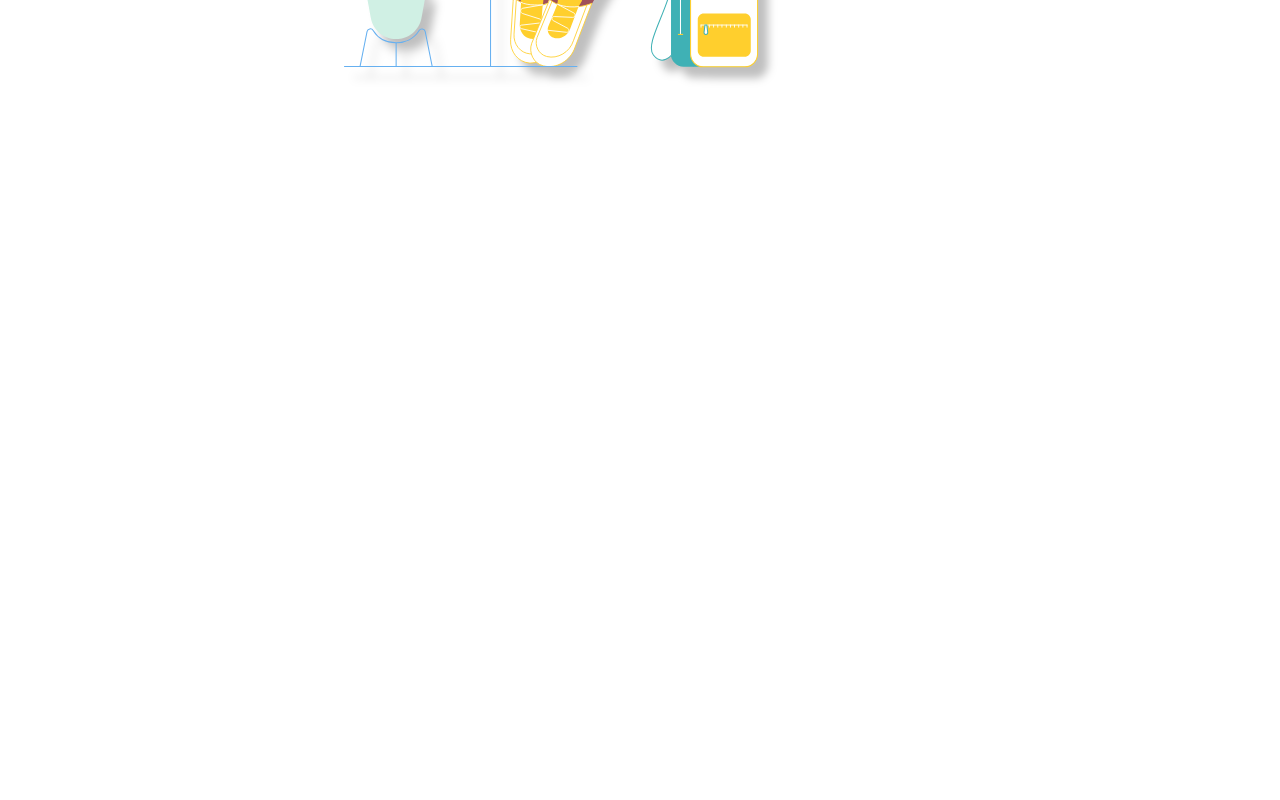
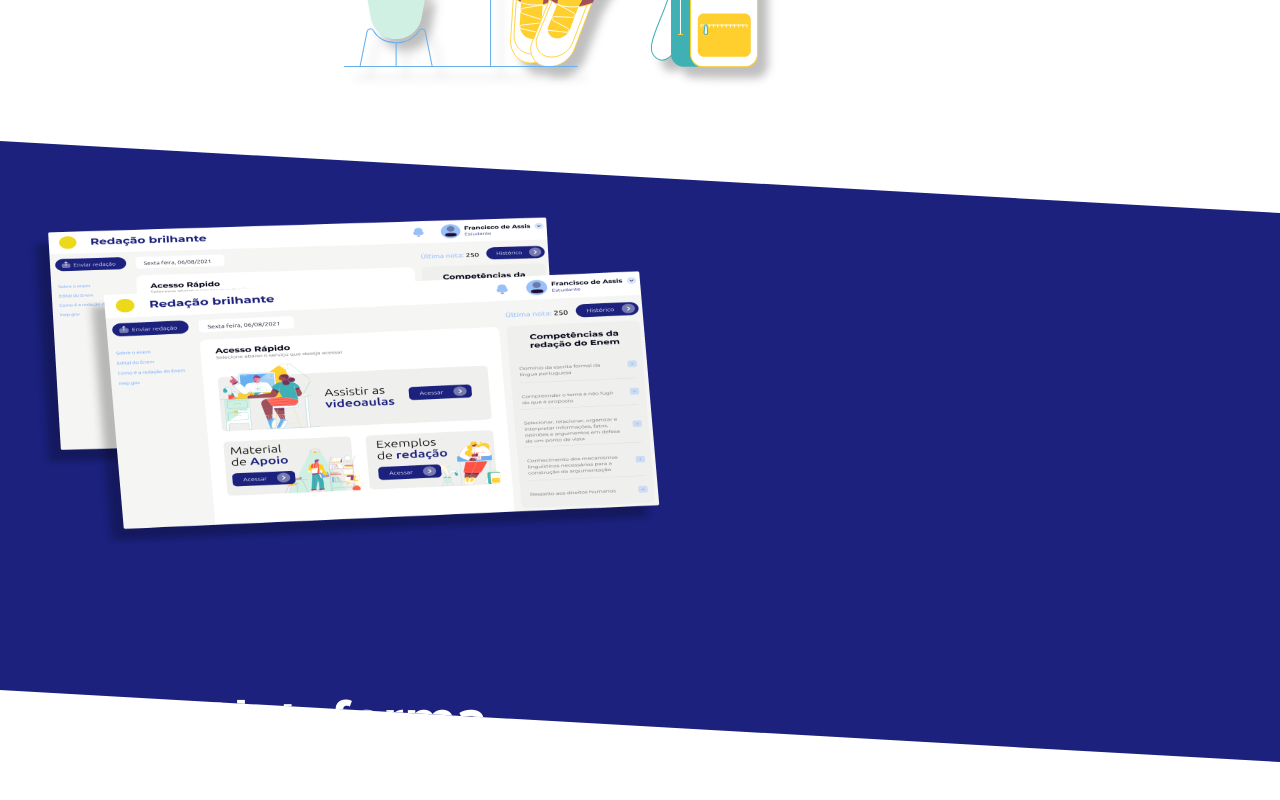
Before and after one commit to Redacao-Brilhante/RB-Front, a React (Create React App) app: page / in a window 1280 px wide. Shown: the part 1005-1805 px from the top of the page. Before the commit the page ends 1146 px from the top, so only its background shows below. Built offline with nearby package versions, Linux system fonts and the light colour scheme.

Commit message:
landingpage/About

```diff
--- a/src/components/Landingpage/About.tsx
+++ b/src/components/Landingpage/About.tsx
@@ -0,0 +1,34 @@
+import React from "react";
+import '../../styles/components/Landingpage/About.scss'
+
+import HomeScreen from '../../assets/HOME-SCREEN.png'
+
+export function About(){
+    return (
+        <div id="diagonal-box">
+            <div id="img-examples">
+                <img src={HomeScreen} alt="HomeScreen" />
+            </div>
+
+
+            <div id="content">
+                <h3>Nossa Plataforma</h3>
+                <h6>
+                    Lorem ipsum dolor sit amet, consectetur adipiscing elit,
+                    sed do eiusmod tempor incididunt ut labore et dolore magna aliqua.
+                    Consectetur lorem donec massa sapien faucibus et molestie ac feugiat.
+                    Morbi tristique senectus et netus. Morbi tristique senectus et netus et malesuada.
+                </h6>
+                <h6>
+                    Accumsan in nisl nisi scelerisque eu ultrices vitae. Enim facilisis gravida
+                    neque convallis a cras semper auctor neque. Est lorem ipsum dolor sit amet
+                    consectetur adipiscing elit pellentesque. In massa tempor nec feugiat nisl
+                    pretium fusce. Nisl nunc mi ipsum faucibus vitae aliquet nec ullamcorper.
+                    Dolor sed viverra ipsum nunc aliquet bibendum enim facilisis.
+                    Nunc sed id semper risus in hendrerit.
+                </h6>
+            </div>
+
+        </div>
+    );
+}
--- a/src/pages/Landingpage/index.tsx
+++ b/src/pages/Landingpage/index.tsx
@@ -1,8 +1,12 @@
 import React from 'react';
 import { Home } from '../../components/Landingpage/Home';
+import {About} from '../../components/Landingpage/About';
 
 export function Landingpage(){
     return (
-      <Home/>
+        <>
+            <Home/>
+            <About/>
+        </>
     )
 }
--- a/src/styles/components/Landingpage/About.scss
+++ b/src/styles/components/Landingpage/About.scss
@@ -0,0 +1,38 @@
+#diagonal-box{
+    display: flex;
+    flex-wrap: wrap;
+    justify-content: space-between;
+    padding: 1rem;
+
+    height: 900px;
+    background: #1B217D;
+    color: white;
+    clip-path: polygon(0 0, 100% 8%, 100% 69%, 0 61%);
+    padding: 10rem 2%;
+
+    #img-examples{
+        img{
+            margin-top: -100px;
+            width: 100%;
+            height: 90%;
+        }
+    }
+
+    #content{
+        width: 50%;
+        h3{
+            font-size: 50px;
+            font-weight: 700;
+            line-height: 131.5%;
+        }
+        h6{
+            font-size: 21px;
+            line-height: 27px;
+            text-align: justify;
+            font-weight: 400;
+            margin-top: 15px;
+
+        }
+
+    }
+}
```
Also changed, not shown: src/assets/HOME-SCREEN.png (added).
